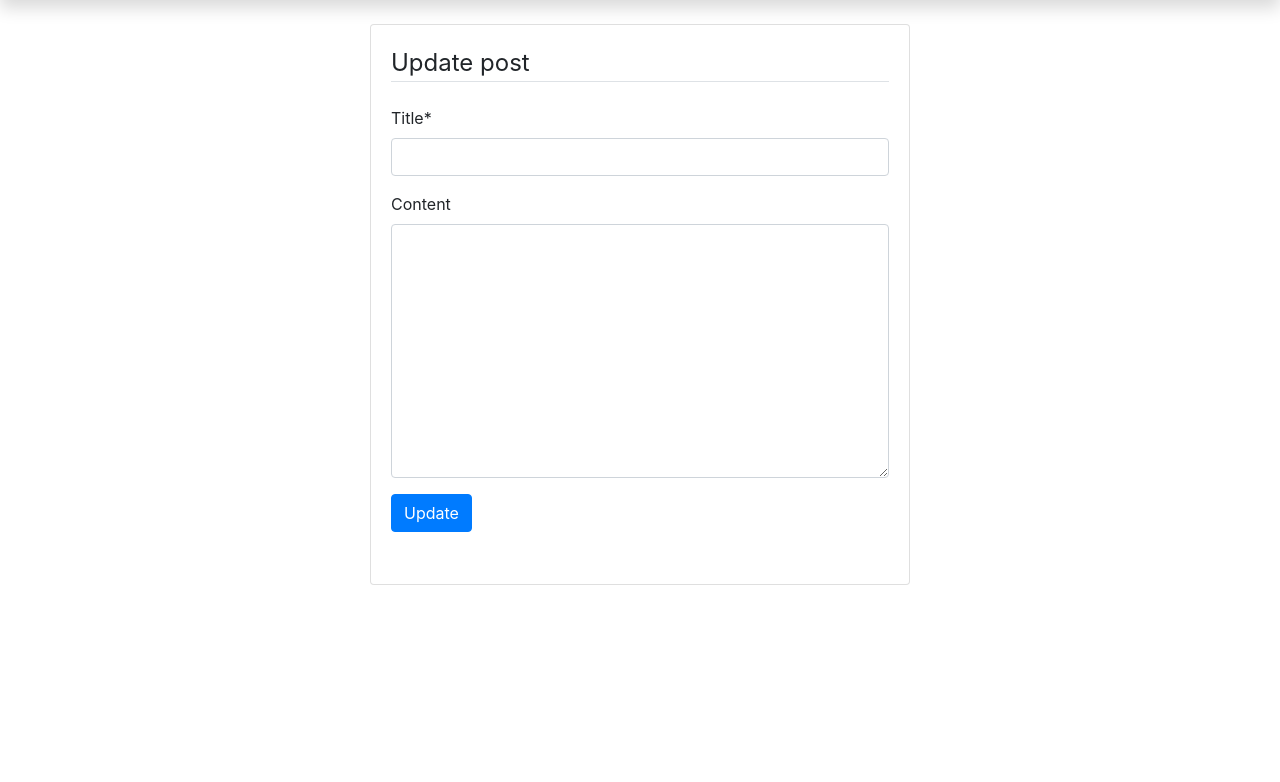
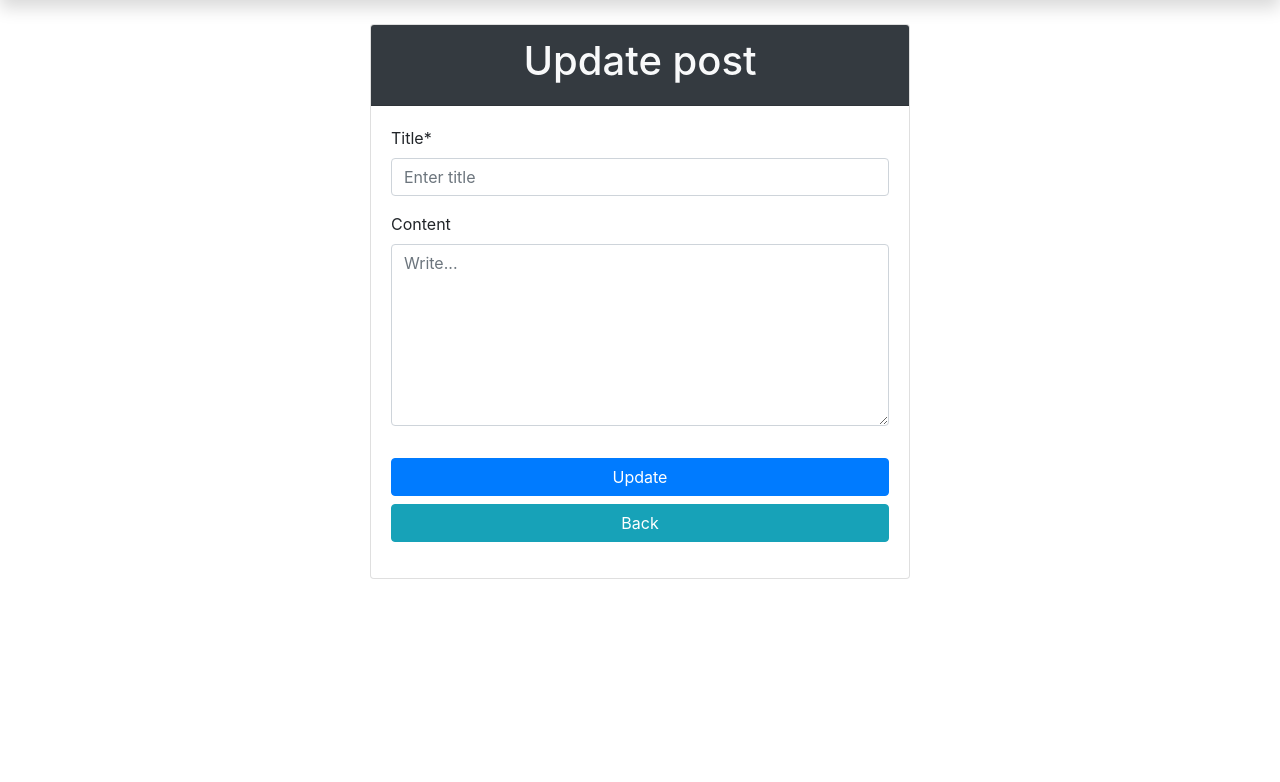
Before and after one commit to zuber-shekh7/django-blog-app, a Django app: template templates/blog/update.html in a window 1280 px wide. Shown: the part 88-870 px from the top of the page. Run offline with Django 3.2, Linux system fonts and the light colour scheme; the template is opened without the code that fills it: values that come from a table or form of the project are taken from there, others are empty; some libraries are stand-ins or nearby versions.

Commit message:
Update update post page

```diff
--- a/blog/forms.py
+++ b/blog/forms.py
@@ -28,6 +28,23 @@ class PostCreateForm(forms.ModelForm):
 
 
 class PostUpdateForm(forms.ModelForm):
+    title = forms.CharField(
+        widget=forms.TextInput(
+            attrs={
+                'placeholder': 'Enter title'
+            }
+        )
+    )
+    content = forms.CharField(
+        widget=forms.Textarea(
+            attrs={
+                'placeholder': 'Write...',
+                'rows': 7,
+            },
+
+        ),
+        required= False
+    )
 
     class Meta:
         model = Post
--- a/templates/blog/update.html
+++ b/templates/blog/update.html
@@ -3,15 +3,24 @@
   <div class="row">
     <div class="col-md-6 mx-auto">
       <div class="card">
+        <div class="card-header bg-dark text-light">
+          <h1 class="text-center">Update post</h1>
+        </div>
         <div class="card-body">
           <form method="POST">
             {% csrf_token %}
+            <fieldset class="form-group">{{form|crispy}}</fieldset>
             <fieldset class="form-group">
-              <legend class="border-bottom mb-4">Update post</legend>
-              {{form|crispy}}
-              <div class="form-group">
-                <input class="btn btn-primary" type="submit" value="Update" />
-              </div>
+              <input
+                class="btn btn-primary btn-block"
+                type="submit"
+                value="Update"
+              />
+              <a
+                class="btn btn-info btn-block"
+                href="{% url 'blog:detail-post' pk=form.instance.id %}"
+                >Back</a
+              >
             </fieldset>
           </form>
         </div>
```
